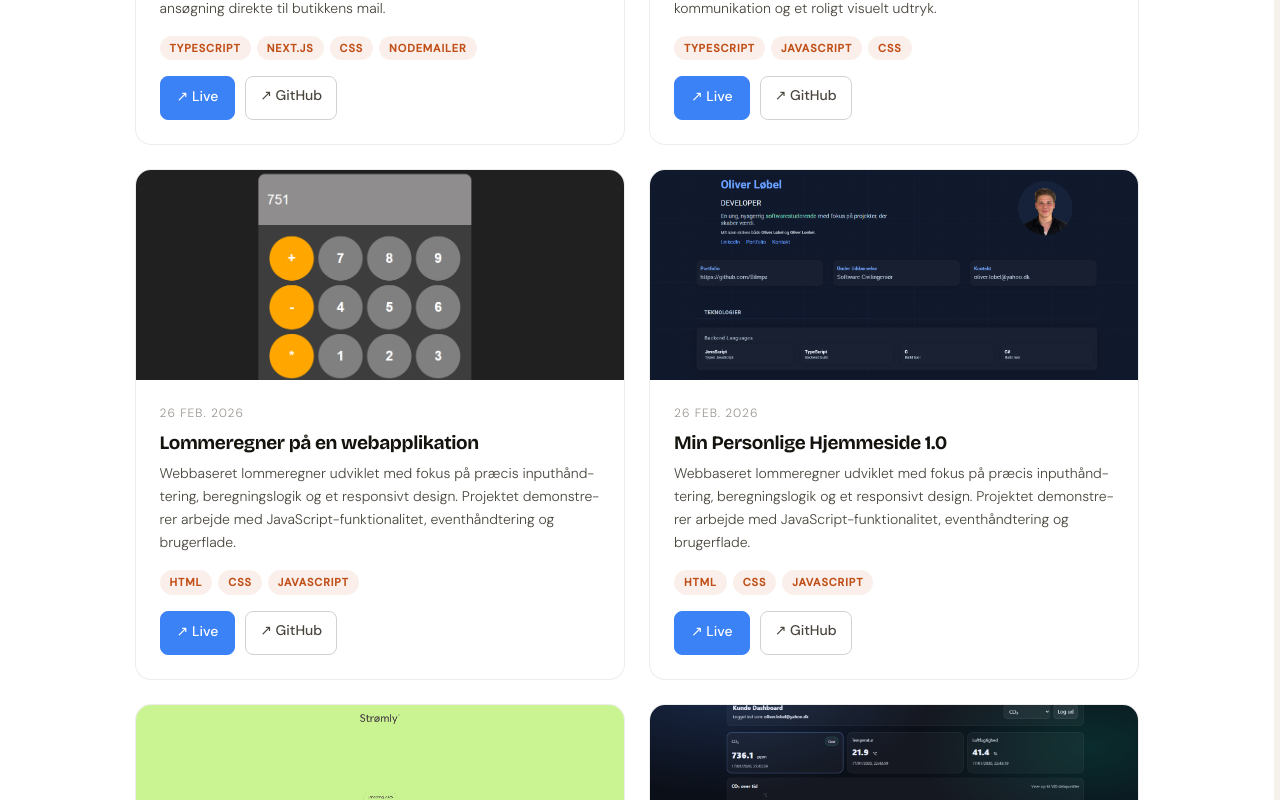
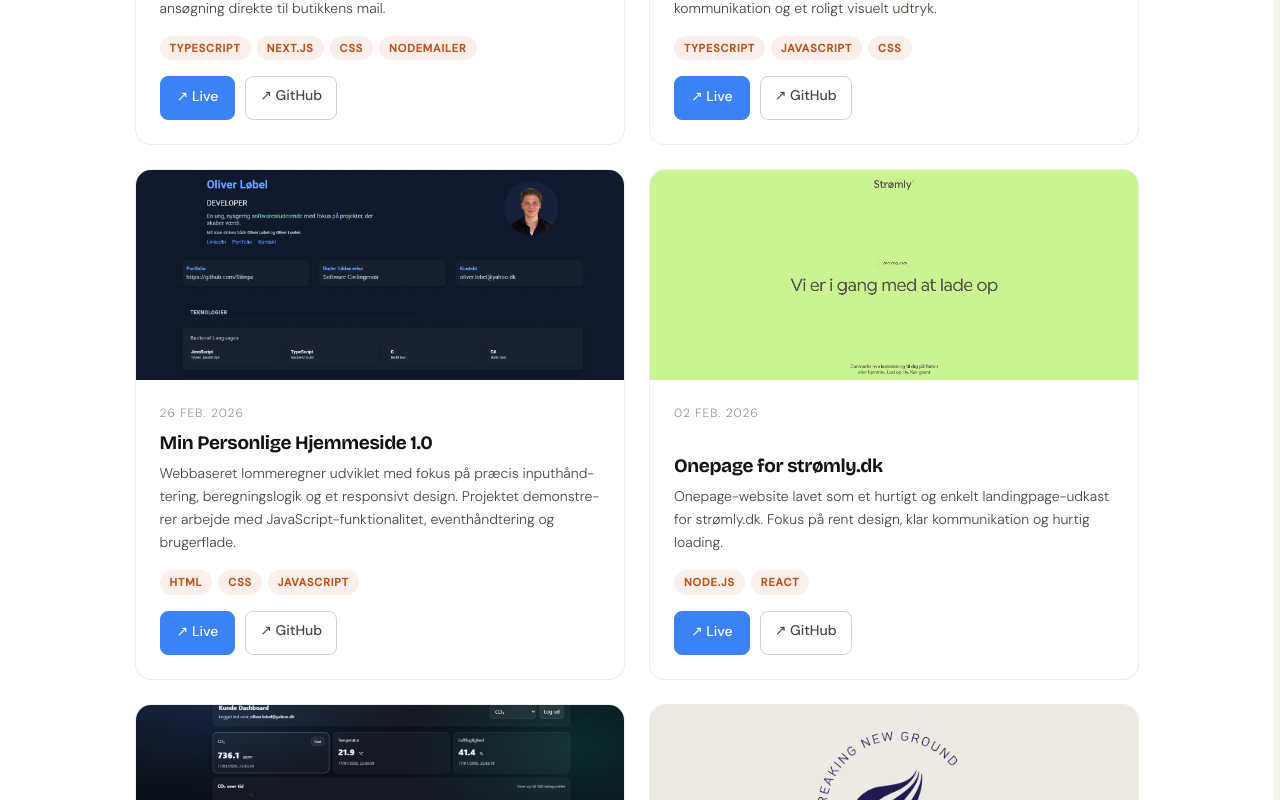
Before and after one commit to Bilmpz/oliverlobel2.0, a React (Vite) app: page /portfolio in a window 1280 px wide. Shown: the part 2000-2800 px from the top of the page. Built offline with nearby package versions, Linux system fonts and the light colour scheme.

Commit message:
Fejl i tekst

```diff
--- a/src/pages/Portfolio.jsx
+++ b/src/pages/Portfolio.jsx
@@ -18,7 +18,7 @@ const PROJECTS = [
     img: '/energi.png',
     date: '15 april 2026',
     title: 'Grønspot - Overblik energipriser',
-    desc: 'ITNemt.dk er udviklet som en moderne og brugervenlig hjemmeside til en IT-support virksomhed med fokus på hurtig hjælp og tydelig kommunikation. Løsningen er bygget med henblik på at præsentere ydelser klart, skabe tillid og gøre det nemt for besøgende at tage kontakt.',
+    desc: 'GrønSpot er et dansk elspot-værktøj der viser realtidspriser på strøm time for time. Priserne hentes direkte fra Energi Data Services åbne API og præsenteres i et rent, moderne interface — ingen login, ingen abonnement, bare data.',
     tags: ['React', 'Typescript', 'Vercel', 'Api Calls'],
     links: [
       { href: 'https://itnemt.vercel.app/', label: '↗ Live', primary: true },
@@ -28,7 +28,7 @@ const PROJECTS = [
     img: '/itnemt.png',
     date: '10 april 2026',
     title: 'Website til Itnemt.dk',
-    desc: 'GrønSpot er et dansk elspot-værktøj der viser realtidspriser på strøm time for time. Priserne hentes direkte fra Energi Data Services åbne API og præsenteres i et rent, moderne interface — ingen login, ingen abonnement, bare data.',
+    desc: 'ITNemt.dk er udviklet som en moderne og brugervenlig hjemmeside til en IT-support virksomhed med fokus på hurtig hjælp og tydelig kommunikation. Løsningen er bygget med henblik på at præsentere ydelser klart, skabe tillid og gøre det nemt for besøgende at tage kontakt.',
     tags: ['React', 'JavaScript', 'CSS', 'Vite', 'Vercel', 'Nodemailer'],
     links: [
       { href: 'https://gr-nspot.vercel.app/today', label: '↗ Live', primary: true },
@@ -66,17 +66,6 @@ const PROJECTS = [
     links: [
       { href: 'https://smilebrandingstudio.dk/', label: '↗ Live', primary: true },
       { href: 'https://github.com/Bilmpz/smilestudio', label: '↗ GitHub', primary: false },
-    ],
-  },
-  {
-    img: '/lommereger.png',
-    date: '26 feb. 2026',
-    title: 'Lommeregner på en webapplikation',
-    desc: 'Webbaseret lommeregner udviklet med fokus på præcis inputhåndtering, beregningslogik og et responsivt design. Projektet demonstrerer arbejde med JavaScript-funktionalitet, eventhåndtering og brugerflade.',
-    tags: ['HTML', 'CSS', 'JavaScript'],
-    links: [
-      { href: 'https://bilmpz.github.io/Lommeregner-i-JS/', label: '↗ Live', primary: true },
-      { href: 'https://github.com/Bilmpz/Lommeregner-i-JS', label: '↗ GitHub', primary: false },
     ],
   },
   {
```
